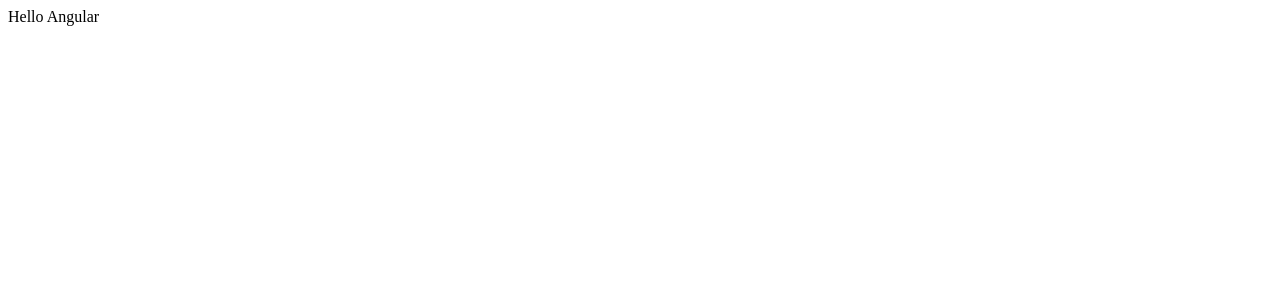
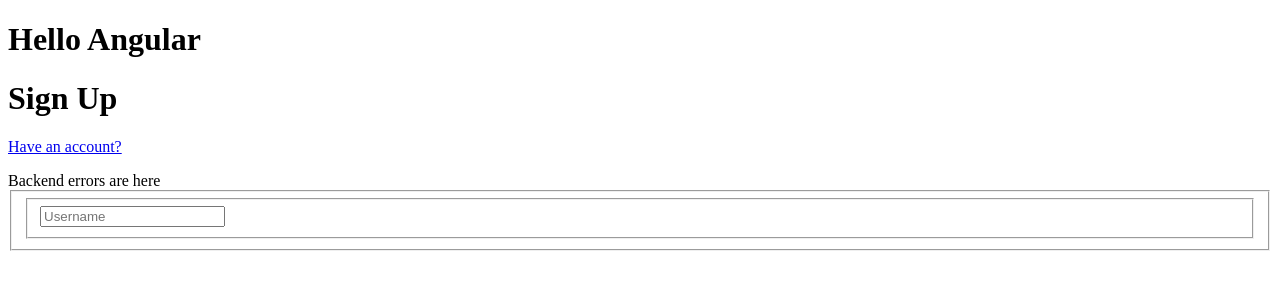
Before and after one commit to SergK-83/ngx-mediumclone, an Angular app: page /register in a window 1280 px wide. Before the commit this address led to /. Shown: the top 300 px of the page. Built offline with nearby package versions, Linux system fonts and the light colour scheme.

Commit message:
register html

```diff
--- a/angular.json
+++ b/angular.json
@@ -12,7 +12,7 @@
       },
       "root": "",
       "sourceRoot": "src",
-      "prefix": "app",
+      "prefix": "mc",
       "architect": {
         "build": {
           "builder": "@angular-devkit/build-angular:browser",
--- a/src/app/app.component.html
+++ b/src/app/app.component.html
@@ -1 +1,3 @@
-<div>Hello Angular</div>
+<h1>Hello Angular</h1>
+
+<router-outlet></router-outlet>
--- a/src/app/app.component.ts
+++ b/src/app/app.component.ts
@@ -4,6 +4,4 @@
   selector: 'app-root',
   templateUrl: './app.component.html',
 })
-export class AppComponent {
-  public a = 123;
-}
+export class AppComponent {}
--- /dev/null
+++ b/src/app/auth/components/register/register.component.html
@@ -0,0 +1,21 @@
+<div class="auth-page">
+  <div class="container page">
+    <div class="row">
+      <div class="col-md-6 offset-md-3 col-xs-12">
+        <h1>Sign Up</h1>
+        <p class="text-xs-center">
+          <a [routerLink]="['/login']">Have an account?</a>
+        </p>
+        Backend errors are here
+
+        <form>
+          <fieldset>
+            <fieldset>
+              <input type="text" class="form-control form-control-lg" placeholder="Username"/>
+            </fieldset>
+          </fieldset>
+        </form>
+      </div>
+    </div>
+  </div>
+</div>
--- a/tslint.json
+++ b/tslint.json
@@ -145,7 +145,7 @@
     "component-selector": [
       true,
       "element",
-      "app",
+      "mc",
       "kebab-case"
     ]
   }
```
Also changed, not shown: src/app/app-routing.module.ts (+5 -4 lines), src/app/app.module.ts (+9 -13 lines), src/app/auth/auth.module.ts (added, +17 -0 lines), src/app/auth/components/register/register.component.ts (added, +8 -0 lines), src/app/auth/components/register/register.component.scss (added).
